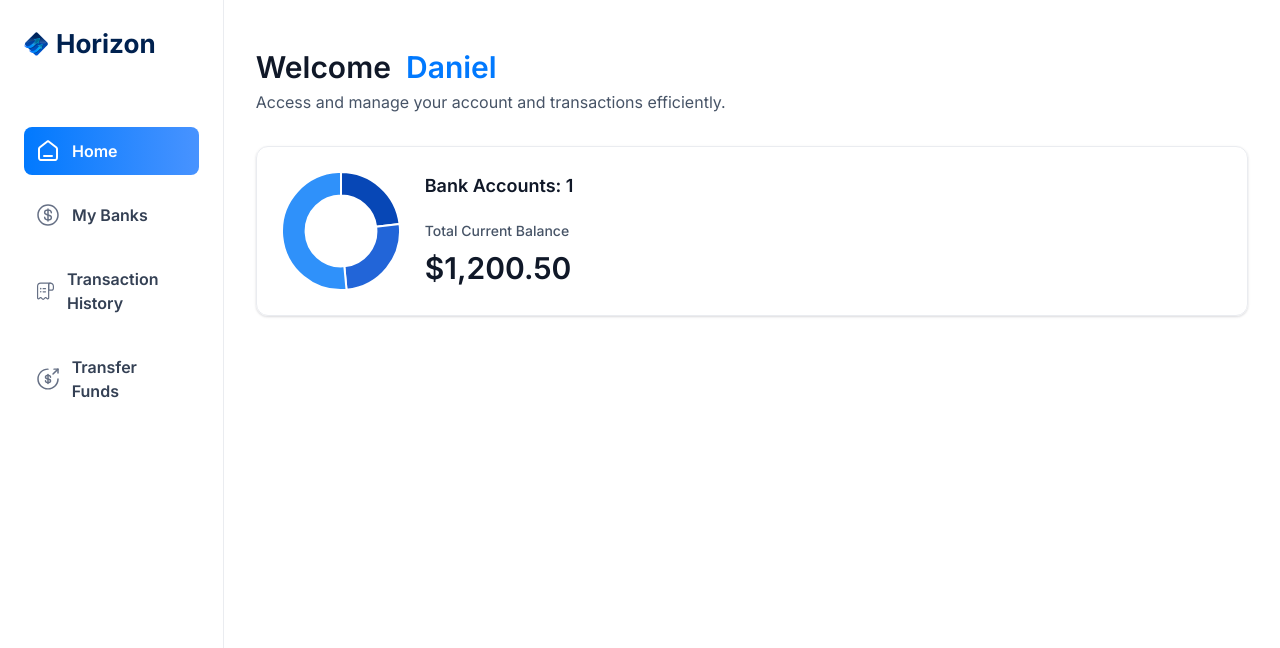
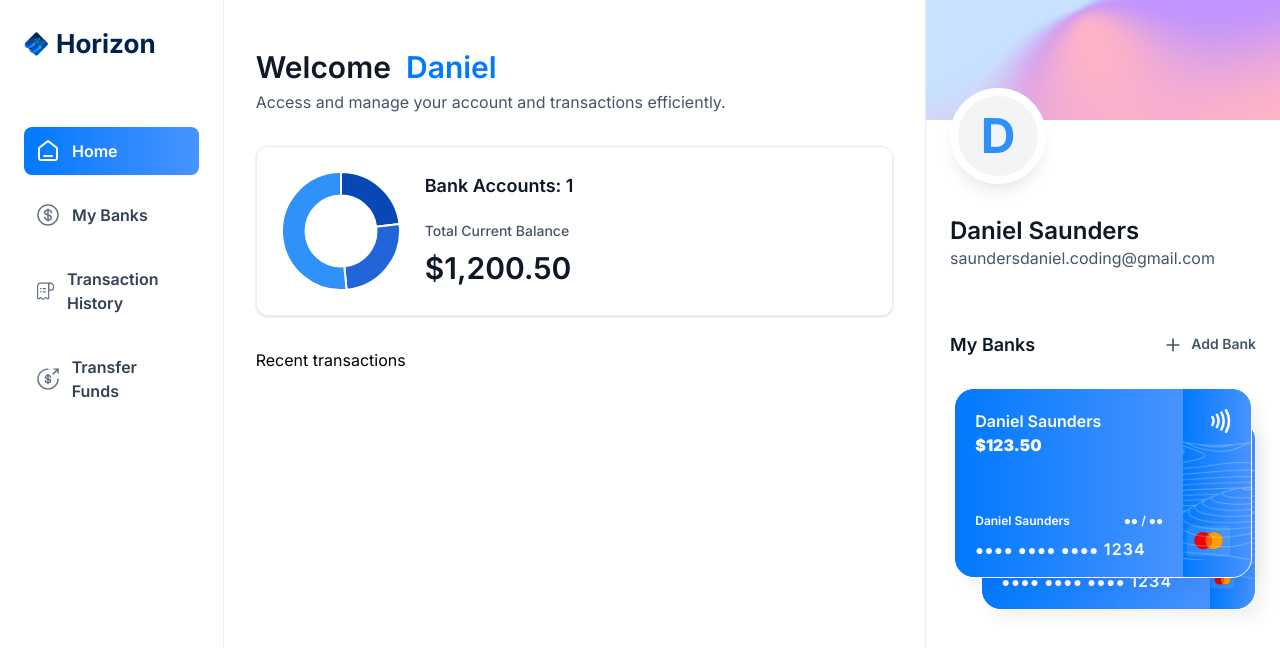
Before and after one commit to Saunders868/banking-application, a Next.js app: page / in a window 1280 px wide. Shown: the top 648 px of the page. Built offline with nearby package versions, Linux system fonts and the light colour scheme.

Commit message:
added right sidebar and bank card components. added folder structure for routes.

```diff
--- /dev/null
+++ b/app/(root)/my-banks/page.tsx
@@ -0,0 +1,7 @@
+import React from "react";
+
+const MyBanks = () => {
+  return <div>MyBanks</div>;
+};
+
+export default MyBanks;
--- a/app/(root)/page.tsx
+++ b/app/(root)/page.tsx
@@ -1,8 +1,13 @@
 import HeaderBox from "@/components/HeaderBox";
+import RightSidebar from "@/components/RightSidebar";
 import TotalBalanceBox from "@/components/TotalBalanceBox";
 
 export default function Home() {
-  const loggedIn = { firstName: "Daniel" };
+  const loggedIn = {
+    firstName: "Daniel",
+    lastName: "Saunders",
+    email: "saundersdaniel.coding@gmail.com",
+  };
   return (
     <section className="home">
       <div className="home-content">
@@ -20,7 +25,14 @@
             totalCurrentBalance={1200.5}
           />
         </header>
+        Recent transactions
       </div>
+
+      <RightSidebar
+        user={loggedIn}
+        transactions={[]}
+        banks={[{ currentBalance: 123.5 }, { currentBalance: 300 }]}
+      />
     </section>
   );
 }
--- /dev/null
+++ b/app/(root)/payment-transfer/page.tsx
@@ -0,0 +1,7 @@
+import React from "react";
+
+const Transfer = () => {
+  return <div>Transfer</div>;
+};
+
+export default Transfer;
--- /dev/null
+++ b/app/(root)/transaction-history/page.tsx
@@ -0,0 +1,7 @@
+import React from "react";
+
+const TransactionHistory = () => {
+  return <div>TransactionHistory</div>;
+};
+
+export default TransactionHistory;
--- /dev/null
+++ b/components/BankCard.tsx
@@ -0,0 +1,59 @@
+import { formatAmount } from "@/lib/utils";
+import Image from "next/image";
+import Link from "next/link";
+import React from "react";
+
+const BankCard = ({
+  account,
+  userName,
+  showBalance = true,
+}: CreditCardProps) => {
+  return (
+    <div className="flex flex-col">
+      <Link href={"/"} className="bank-card">
+        <div className="bank-card_content">
+          <div>
+            <h2 className="text-16 font-semibold text-white">
+              {account.name || userName}
+            </h2>
+
+            <p className="font-ibm-plex-serif font-black text-white">
+              {formatAmount(account.currentBalance)}
+            </p>
+          </div>
+
+          <article className="flex flex-col gap-2">
+            <div className="flex justify-between">
+              <h2 className="text-12 font-semibold text-white">{userName}</h2>
+              <h2 className="text-12 font-semibold text-white">●● / ●●</h2>
+            </div>
+            <p className="text-14 font-semibold tracking-[1.1px] text-white">
+              ●●●● ●●●● ●●●● <span className="text-16">1234</span>
+            </p>
+          </article>
+        </div>
+
+        <div className="bank-card_icon">
+          <Image src={"/icons/Paypass.svg"} width={20} height={24} alt="pay" />
+          <Image
+            src={"/icons/mastercard.svg"}
+            width={45}
+            height={32}
+            alt="mastercard"
+            className="ml-5"
+          />
+        </div>
+
+        <Image
+          src={"/icons/lines.png"}
+          width={316}
+          height={190}
+          alt="lines"
+          className="absolute top-0 left-0"
+        />
+      </Link>
+    </div>
+  );
+};
+
+export default BankCard;
--- /dev/null
+++ b/components/RightSidebar.tsx
@@ -0,0 +1,66 @@
+import Image from "next/image";
+import Link from "next/link";
+import React from "react";
+import BankCard from "./BankCard";
+
+const RightSidebar = ({ user, transactions, banks }: RightSidebarProps) => {
+  return (
+    <aside className="right-sidebar">
+      <section className="flex flex-col pb-8">
+        <div className="profile-banner" />
+
+        <div className="profile">
+          <div className="profile-img">
+            <span className="text-5xl font-bold text-blue-500">
+              {user.firstName[0]}
+            </span>
+          </div>
+
+          <div className="profile-details">
+            <h2 className="profile-name">
+              {user.firstName} {user.lastName}
+            </h2>
+
+            <p className="profile-email">{user.email}</p>
+          </div>
+        </div>
+      </section>
+
+      <section className="banks">
+        <div className="flex w-full  justify-between">
+          <h2 className="header-2">My Banks</h2>
+
+          <Link href={"/"} className="flex gap-2">
+            <Image src={"/icons/plus.svg"} width={20} height={20} alt="+" />
+            <h2 className="text-14 font-semibold text-gray-600">Add Bank</h2>
+          </Link>
+        </div>
+
+        {banks?.length > 0 && (
+          <div className="relative flex flex-1 flex-col items-center justify-center gap-5">
+            <div className="relative z-10">
+              <BankCard
+                key={banks[0].id}
+                account={banks[0]}
+                userName={`${user.firstName} ${user.lastName}`}
+                showBalance={false}
+              />
+            </div>
+            {banks[1] && (
+              <div className="absolute right-0 top-8 z-0 w-[90%]">
+                <BankCard
+                  key={banks[1].id}
+                  account={banks[1]}
+                  userName={`${user.firstName} ${user.lastName}`}
+                  showBalance={false}
+                />
+              </div>
+            )}
+          </div>
+        )}
+      </section>
+    </aside>
+  );
+};
+
+export default RightSidebar;
```
